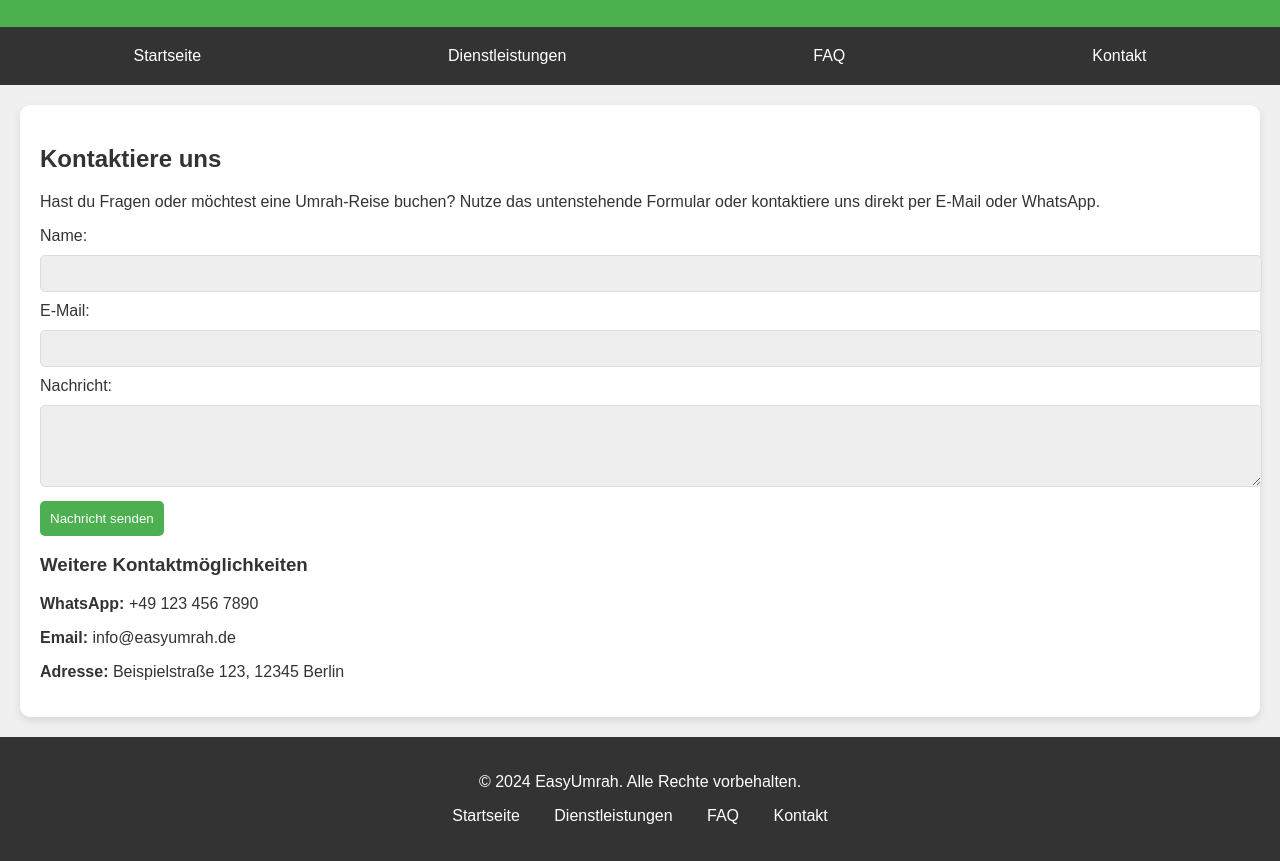
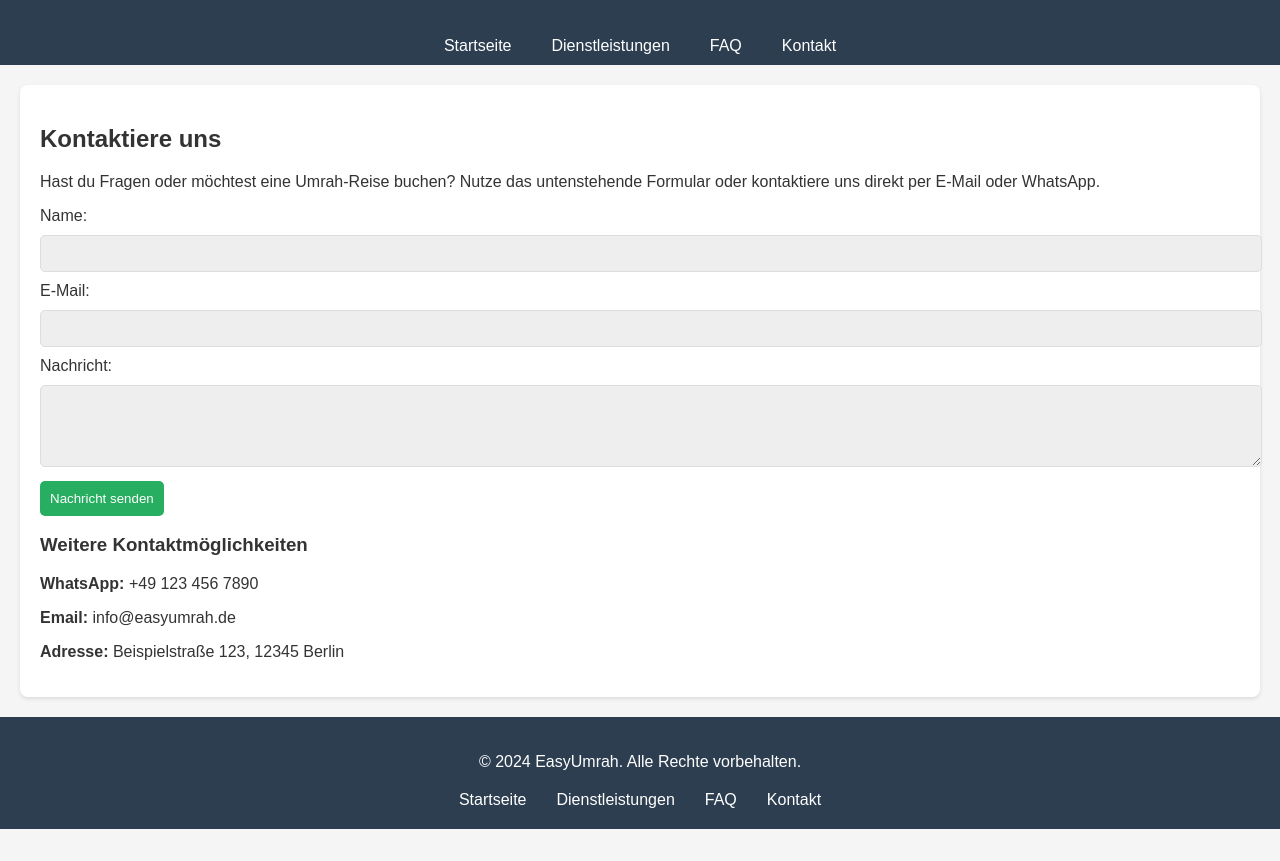
Before and after one commit to mdakhli/easyumrah-website, a plain HTML site: page kontakt.html in a window 1280 px wide. Shown: the part 93-954 px from the top of the page. After the commit the page ends 922 px from the top, so only its background shows below. Drawn offline with Linux system fonts and the light colour scheme.

Commit message:
kontakt.html

```diff
--- a/kontakt.html
+++ b/kontakt.html
@@ -9,37 +9,36 @@
             font-family: 'Arial', sans-serif;
             margin: 0;
             padding: 0;
-            background-color: #f0f0f0;
+            background-color: #f5f5f5;
             color: #333;
         }
-        header {
-            background-color: #4CAF50;
+        header, footer {
+            background-color: #2c3e50;
             color: white;
+            text-align: center;
             padding: 20px;
-            text-align: center;
         }
         nav {
-            background-color: #333;
-            padding: 10px;
+            background-color: #2c3e50;
             display: flex;
-            justify-content: space-around;
+            justify-content: center;
         }
         nav a {
             color: white;
-            padding: 10px;
+            padding: 10px 20px;
             text-decoration: none;
-            border-radius: 5px;
+            transition: background-color 0.3s ease;
         }
         nav a:hover {
-            background-color: #4CAF50;
+            background-color: #34495e;
         }
         .container {
             max-width: 1200px;
             margin: 20px auto;
             padding: 20px;
             background-color: white;
-            box-shadow: 0 4px 8px rgba(0, 0, 0, 0.1);
-            border-radius: 10px;
+            border-radius: 8px;
+            box-shadow: 0 2px 4px rgba(0, 0, 0, 0.1);
         }
         input, textarea {
             width: 100%;
@@ -50,7 +49,7 @@
             border-radius: 5px;
         }
         button {
-            background-color: #4CAF50;
+            background-color: #27ae60;
             color: white;
             padding: 10px;
             border: none;
@@ -59,27 +58,6 @@
         }
         button:hover {
             background-color: #45a049;
-        }
-        footer {
-            background-color: #333;
-            color: white;
-            padding: 20px;
-            text-align: center;
-        }
-        footer ul {
-            list-style-type: none;
-            padding: 0;
-        }
-        footer ul li {
-            display: inline;
-            margin: 0 15px;
-        }
-        footer ul li a {
-            color: white;
-            text-decoration: none;
-        }
-        footer ul li a:hover {
-            text-decoration: underline;
         }
     </style>
 </head>
@@ -121,13 +99,13 @@
 
 <footer>
     <p>&copy; 2024 EasyUmrah. Alle Rechte vorbehalten.</p>
-        <ul>
-            <li><a href="index.html">Startseite</a></li>
-            <li><a href="services.html">Dienstleistungen</a></li>
-            <li><a href="faq.html">FAQ</a></li>
-            <li><a href="kontakt.html">Kontakt</a></li>
+    <ul style="list-style-type: none; padding: 0; display: flex; justify-content: center; margin: 20px 0 0;">
+        <li style="margin: 0 15px;"><a href="index.html" style="color: white; text-decoration: none;">Startseite</a></li>
+        <li style="margin: 0 15px;"><a href="services.html" style="color: white; text-decoration: none;">Dienstleistungen</a></li>
+        <li style="margin: 0 15px;"><a href="faq.html" style="color: white; text-decoration: none;">FAQ</a></li>
+        <li style="margin: 0 15px;"><a href="kontakt.html" style="color: white; text-decoration: none;">Kontakt</a></li>
     </ul>
-    </footer>
+
 
     </body>
     </html>
```
Lines whose indentation alone changed are shown as unchanged.
